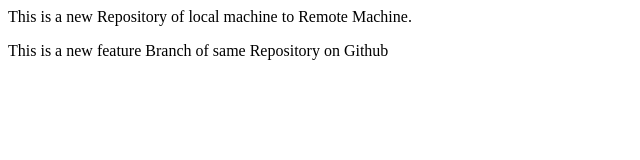
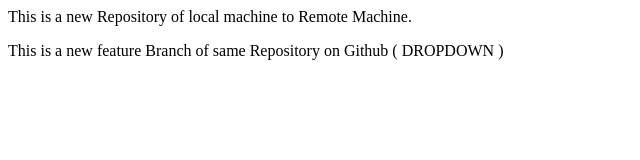
Before and after one commit to Govindshukla880/LocalRepo, a plain HTML site: page index.html in a window 1280 px wide. Shown: the whole page, without its empty margins (0-640 px from the left). Drawn offline with Linux system fonts and the light colour scheme.

Commit message:
ADD DROPDOWN

```diff
--- a/index.html
+++ b/index.html
@@ -1,2 +1,2 @@
 <p>This is a new Repository of local machine to Remote Machine.</p>
-<p>This is a new feature Branch of same Repository on Github</p>
+<p>This is a new feature Branch of same Repository on Github ( DROPDOWN )</p>
```
